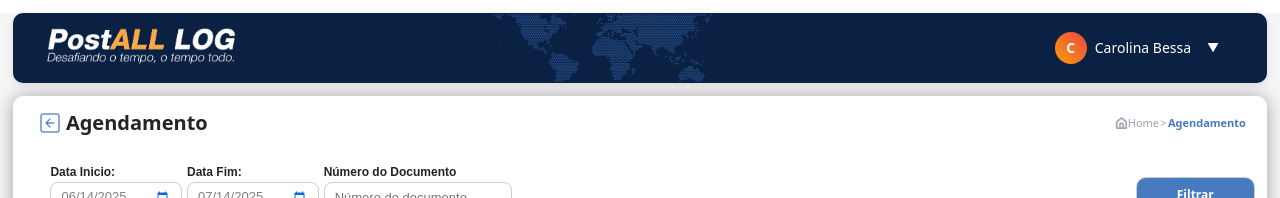
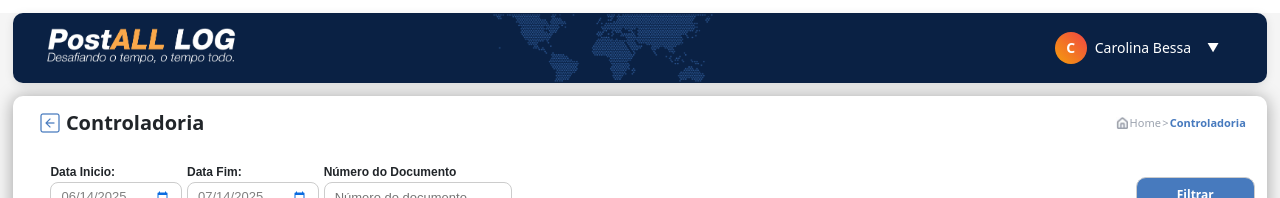
Before and after one commit to GugaNGomes/telaControladoria, a React (Vite) app: page / in a window 1280 px wide. Shown: the top 198 px of the page. Built offline with nearby package versions, Linux system fonts and the light colour scheme.

Commit message:
segundo commit

```diff
--- a/src/App.jsx
+++ b/src/App.jsx
@@ -127,14 +127,14 @@
         <div className="opcoes">
           <div style={{display: 'flex', alignItems: 'center', gap: '4px'}}>
             <img src={iconeVoltar} alt="Voltar" style={{width: '24px', height: '24px'}}/>
-            <b>Agendamento</b>
+            <b>Controladoria</b>
           </div>
           <div className="page-navigate">
 
             <img src={iconeCasa} alt="Casa" style={{width: '12px'}}/>
             <p>Home</p>
             <p>&gt;</p>
-            <p><b>Agendamento</b></p>
+            <p><b>Controladoria</b></p>
           </div>
         </div>
         <div className="filtros">
```
